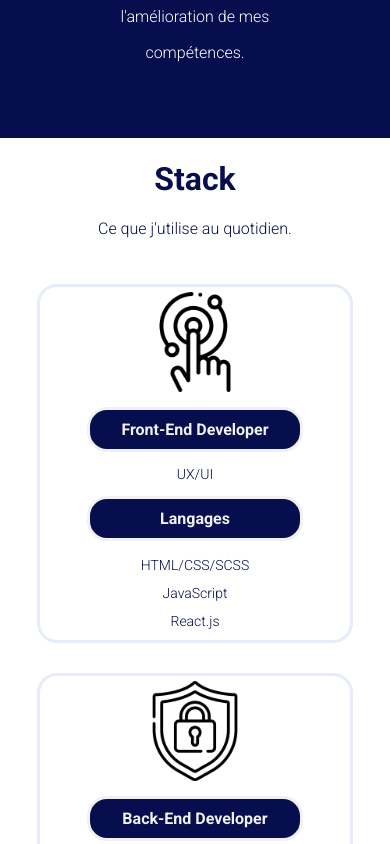
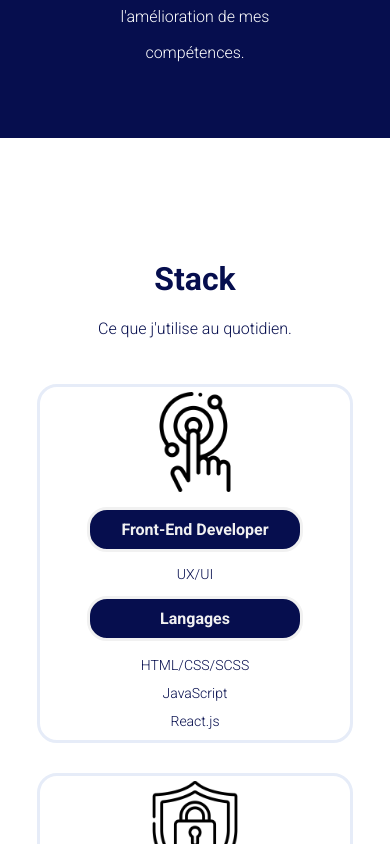
Before and after one commit to belkacem-oussama/belkacem-oussama-portfolio, a React (Vite) app: page / in a window 390 px wide. Shown: the part 1420-2264 px from the top of the page. Built offline with nearby package versions, Linux system fonts and the light colour scheme.

Commit message:
modify mt && mb for stack mobile

```diff
--- a/src/assets/styles/pages/home.scss
+++ b/src/assets/styles/pages/home.scss
@@ -147,7 +147,8 @@
         text-align: center;
         width: 100%;
         @media (max-width: 480px) {
-            margin-bottom: 200px;
+            margin-top: 100px;
+            margin-bottom: 100px;
         }
         @media (min-width: 481px) {
             margin-bottom: 300px;
```
